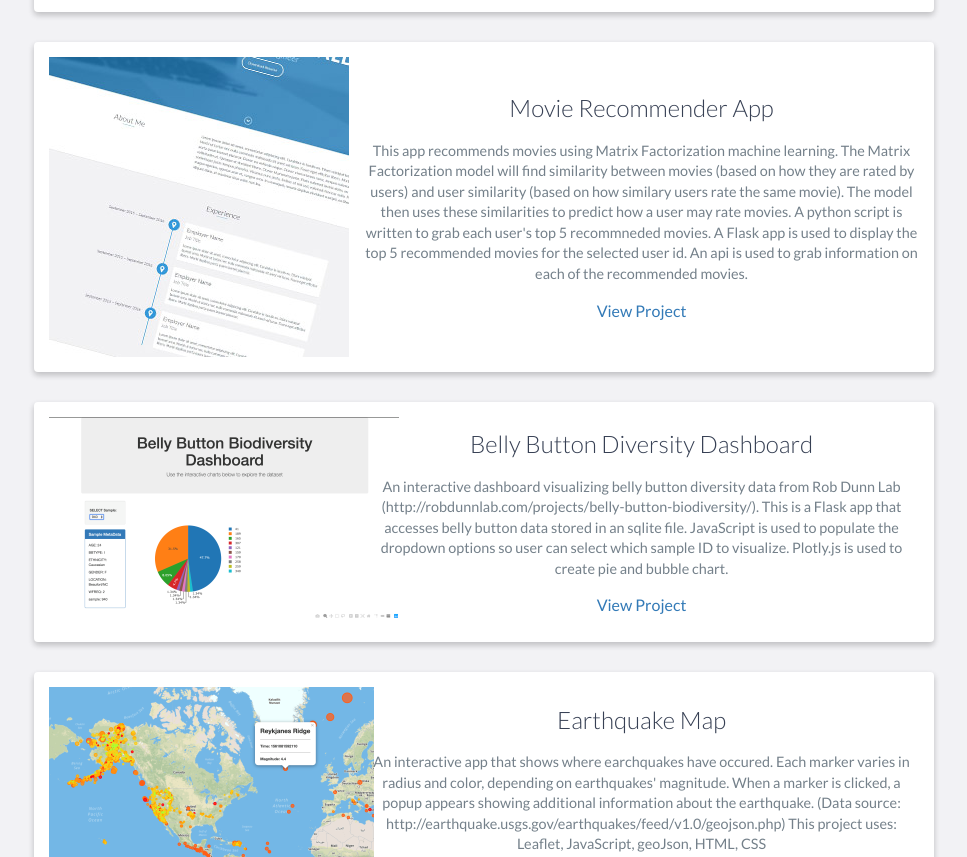
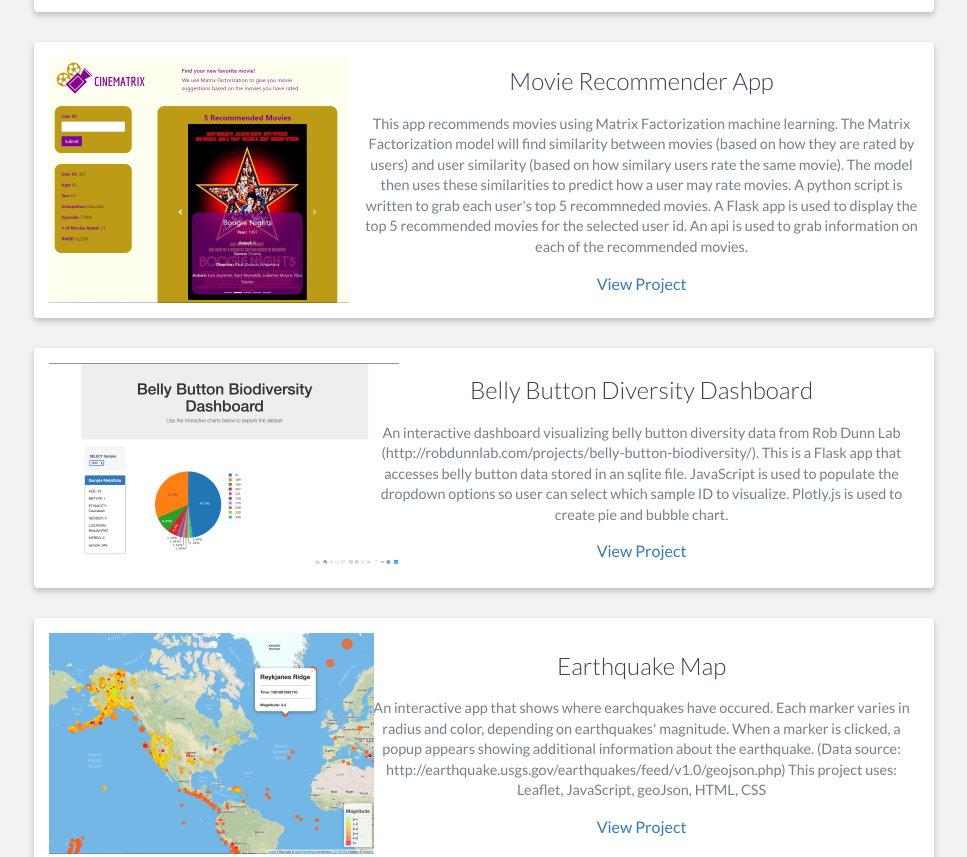
Before and after one commit to mkung8889/mkung8889.github.io, a website: page index.html in a window 1280 px wide. Shown: the part 3111-3968 px from the top of the page, without its empty margins (156-1123 px from the left). Drawn offline with nearby package versions, Linux system fonts and the light colour scheme.

Commit message:
add movie recommender screenshot

```diff
--- a/index.html
+++ b/index.html
@@ -186,7 +186,7 @@
 
                 <div class="project shadow-large">
                     <div class="project-image">
-                        <img src="images/project.jpg" />
+                        <img src="images/screenshot_movie.PNG" />
                     </div>
                     <!-- End .project-image -->
                     <div class="project-info">
```
Also changed, not shown: images/screenshot_movie.PNG (added).
